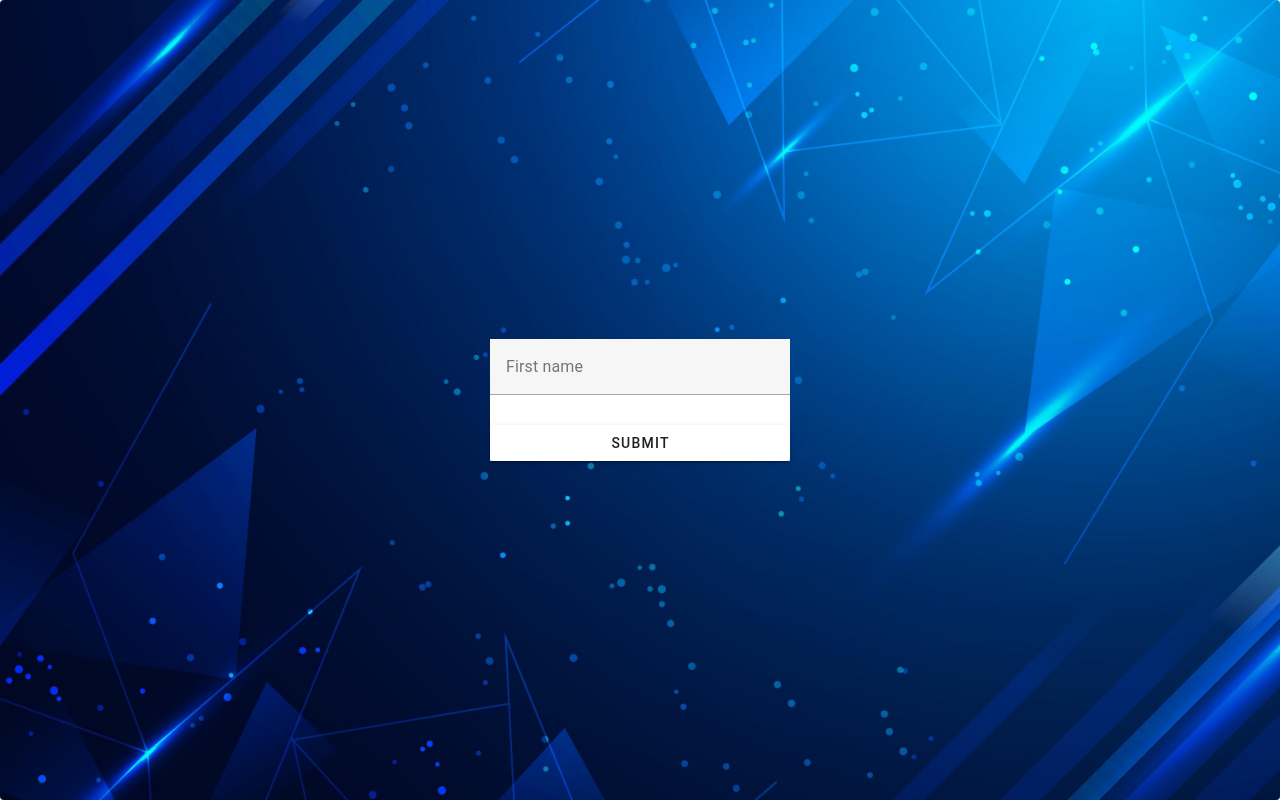
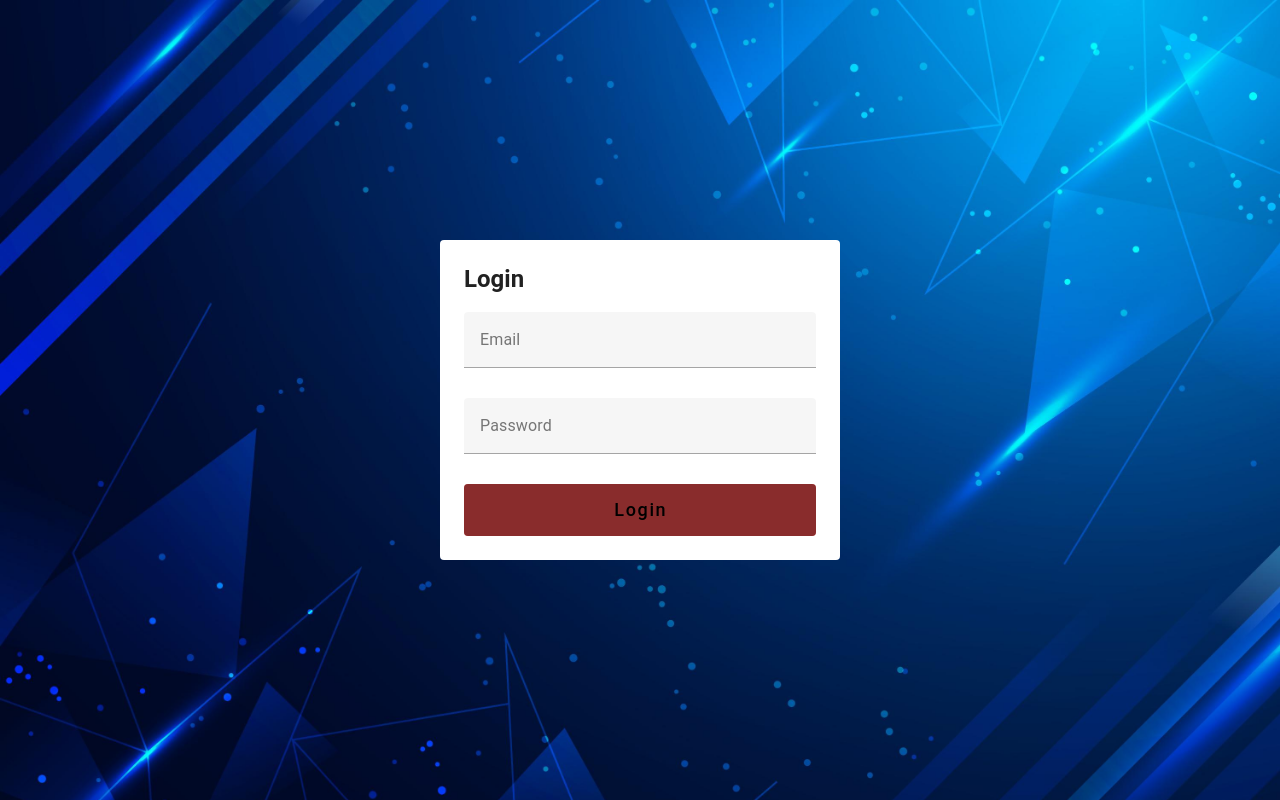
Before and after one commit to KChernogrivov/WMS, a Vue app in the folder wms-project/: page /login in a window 1280 px wide. Built offline with nearby package versions, Linux system fonts and the light colour scheme.

Commit message:
new features

```diff
--- a/wms-project/package.json
+++ b/wms-project/package.json
@@ -12,6 +12,7 @@
     "axios": "^1.7.7",
     "core-js": "^3.37.1",
     "roboto-fontface": "*",
+    "vee-validate": "^4.13.2",
     "vue": "^3.4.31",
     "vuetify": "^3.6.11"
   },
--- a/wms-project/src/app/router/index.js
+++ b/wms-project/src/app/router/index.js
@@ -14,23 +14,22 @@ const router = createRouter({
   routes,
 })
 
-// Workaround for https://github.com/vitejs/vite/issues/11804
-router.onError((err, to) => {
-  if (err?.message?.includes?.('Failed to fetch dynamically imported module')) {
-    if (!localStorage.getItem('vuetify:dynamic-reload')) {
-      console.log('Reloading page to fix dynamic import error')
-      localStorage.setItem('vuetify:dynamic-reload', 'true')
-      location.assign(to.fullPath)
-    } else {
-      console.error('Dynamic import error, reloading page did not fix it', err)
-    }
-  } else {
-    console.error(err)
+router.beforeEach((to) => {
+  const isAuthenticated = localStorage.getItem('token');
+
+  if (
+    !isAuthenticated &&
+    to.name !== 'login'
+  ) {
+    return { name: 'login' }
+  }
+
+  if (
+    isAuthenticated &&
+    to.name === 'login'
+  ) {
+    return { name: 'orders' }
   }
 })
 
-router.isReady().then(() => {
-  localStorage.removeItem('vuetify:dynamic-reload')
-})
-
 export default router
--- a/wms-project/src/pages/login/login-page.vue
+++ b/wms-project/src/pages/login/login-page.vue
@@ -1,18 +1,79 @@
 <template>
-  <v-sheet class="mx-auto" width="300">
-    <v-form @submit.prevent>
+  <v-sheet
+    class="pa-6 rounded mx-auto"
+    max-width="400"
+  >
+    <h4 class="text-h5 font-weight-bold mb-4">Login</h4>
+    <v-form @submit="onSubmit">
       <v-text-field
-        v-model="firstName"
-        :rules="rules"
-        label="First name"
+        v-model="login.value.value"
+        :error-messages="login.errorMessage.value"
+        placeholder="johndoe@gmail.com"
+        type="email"
+        label="Email"
       ></v-text-field>
-      <v-btn class="mt-2" type="submit" block>Submit</v-btn>
+
+      <v-text-field
+        class="mt-2"
+        v-model="password.value.value"
+        :error-messages="password.errorMessage.value"
+        type="password"
+        label="Password"
+      ></v-text-field>
+
+      <v-btn
+        class="text-none text-black mt-2"
+        color="red-accent-2"
+        size="x-large"
+        variant="flat"
+        :disabled="!meta.valid"
+        :loading="isLoading"
+        type="submit"
+        block
+      >
+        Login
+      </v-btn>
     </v-form>
   </v-sheet>
 </template>
 
 <script setup>
+import {useField, useForm} from 'vee-validate'
+import {authController} from "@/shared/utils/api/authController/authController";
+import {ref} from "vue";
+import router from "@/app/router";
 
+const {handleSubmit, meta, setErrors} = useForm({
+  validationSchema: {
+    login(value) {
+      if (/^[a-z.-]+@[a-z.-]+\.[a-z]+$/i.test(value)) return true
+
+      return 'Must be a valid e-mail.'
+    },
+    password(value) {
+      return value?.length
+    },
+  },
+})
+
+const login = useField('login');
+const password = useField('password');
+const isLoading = ref(false);
+
+const onSubmit = handleSubmit(async values => {
+  try {
+    isLoading.value = true;
+    const response = await authController.login(values);
+    localStorage.setItem('token', response.data.token_access);
+    router.push('/orders');
+  } catch (error) {
+    setErrors({
+      password: error.response.data.error.message,
+    });
+  } finally {
+    isLoading.value = false;
+  }
+});
 </script>
 
 <style scoped>
--- a/wms-project/src/pages/order/orders-page.vue
+++ b/wms-project/src/pages/order/orders-page.vue
@@ -15,6 +15,7 @@
     </template>
 
     <v-data-table
+      hover
       :headers="headers"
       :items="collection"
       :search="search"
--- a/wms-project/src/shared/libs/vuetify.js
+++ b/wms-project/src/shared/libs/vuetify.js
@@ -57,6 +57,6 @@ export default createVuetify({
     //   myCustomLightTheme,
     // },
 
-    defaultTheme: 'light'
+    defaultTheme: localStorage.getItem('theme') || 'light',
   },
 })
--- a/wms-project/src/shared/ui/layouts/auth-layout.vue
+++ b/wms-project/src/shared/ui/layouts/auth-layout.vue
@@ -1,5 +1,5 @@
 <template>
-  <v-layout class="rounded rounded-md auth-layout" style="min-height: 100vh">
+  <v-layout class="auth-layout d-flex justify-center align-center" style="min-height: 100vh">
     <main-content></main-content>
   </v-layout>
 </template>
--- /dev/null
+++ b/wms-project/src/shared/utils/api/authController/authController.js
@@ -0,0 +1,10 @@
+import {useApi} from "@/shared/utils/api/useApi";
+
+export const authController = {
+  async login(data) {
+    return await useApi.post(`/token`, data);
+  },
+  async logout(user) {
+    return await useApi.post(`/logout`, user);
+  },
+}
--- a/wms-project/src/shared/utils/api/orderController/orderController.js
+++ b/wms-project/src/shared/utils/api/orderController/orderController.js
@@ -1,13 +1,14 @@
-import axios from "axios";
+import {useApi} from "@/shared/utils/api/useApi";
+
 
 export const orderController = {
   async getOrderById(companyId) {
-    return await axios.get(`/orders/${companyId}`);
+    return await useApi.get(`/orders/${companyId}`);
   },
   async createOrder(orderData) {
-    return await axios.post(`/orders/create`, orderData);
+    return await useApi.post(`/orders/create`, orderData);
   },
   async getOrders() {
-    return await axios.get(`http://ec2-16-170-140-7.eu-north-1.compute.amazonaws.com/api/ordersss`);
+    return await useApi.get(`http://ec2-16-170-140-7.eu-north-1.compute.amazonaws.com/api/ordersss`);
   },
 }
--- a/wms-project/src/shared/utils/api/useApi.js
+++ b/wms-project/src/shared/utils/api/useApi.js
@@ -1,7 +1,11 @@
 import axios from "axios";
 
-const TOKEN = 12345678;
+const TOKEN = localStorage.getItem("token") || '';
 
-axios.defaults.baseURL = 'http://ec2-16-170-140-7.eu-north-1.compute.amazonaws.com';
-axios.defaults.headers.post['Content-Type'] = 'application/json;charset=UTF-8';
-axios.defaults.headers.common['Authorization'] = `Bearer ${TOKEN}`
+export const useApi = axios.create({
+  baseURL: 'http://ec2-16-170-140-7.eu-north-1.compute.amazonaws.com/api',
+  headers: {
+    'Content-Type': 'application/json;charset=UTF-8',
+    authorization: `Bearer ${TOKEN}`,
+  }
+});
--- a/wms-project/src/widgets/app-bar/app-bar.vue
+++ b/wms-project/src/widgets/app-bar/app-bar.vue
@@ -10,12 +10,18 @@
       slim
       @click="toggleTheme"
     ></v-btn>
+
+    <v-btn
+      text="Logout"
+      @click="logout"
+    ></v-btn>
   </v-app-bar>
 </template>
 
 <script setup>
 import {computed} from "vue";
 import {useTheme} from 'vuetify'
+import router from "@/app/router";
 
 const appName = computed(() => {
   return `${import.meta.env.VITE_APP_PROJECT_NAME} ${import.meta.env.VITE_APP_VERSION}`;
@@ -25,7 +31,14 @@ const appName = computed(() => {
 const theme = useTheme()
 
 function toggleTheme() {
-  theme.global.name.value = theme.global.current.value.dark ? 'light' : 'dark'
+  const newTheme = theme.global.current.value.dark ? 'light' : 'dark';
+  theme.global.name.value = newTheme;
+  localStorage.setItem("theme", newTheme);
+}
+
+const logout = () => {
+  localStorage.removeItem('token');
+  router.push('/login');
 }
 </script>
 
--- a/wms-project/src/widgets/drawer/drawer-navigation.vue
+++ b/wms-project/src/widgets/drawer/drawer-navigation.vue
@@ -9,13 +9,6 @@
         subtitle="sandra_a88@gmailcom"
         title="Sandra Adams"
       >
-        <template v-slot:append>
-          <v-btn
-            icon="mdi-menu-down"
-            size="small"
-            variant="text"
-          ></v-btn>
-        </template>
       </v-list-item>
     </v-list>
 
--- a/wms-project/src/widgets/main-content/main-content.vue
+++ b/wms-project/src/widgets/main-content/main-content.vue
@@ -1,6 +1,6 @@
 <template>
   <v-main>
-    <v-container fluid class="fill-height">
+    <v-container fluid>
       <router-view></router-view>
     </v-container>
   </v-main>
```
Also changed, not shown: 2 other files (tests, documents, lock files or other folders).
